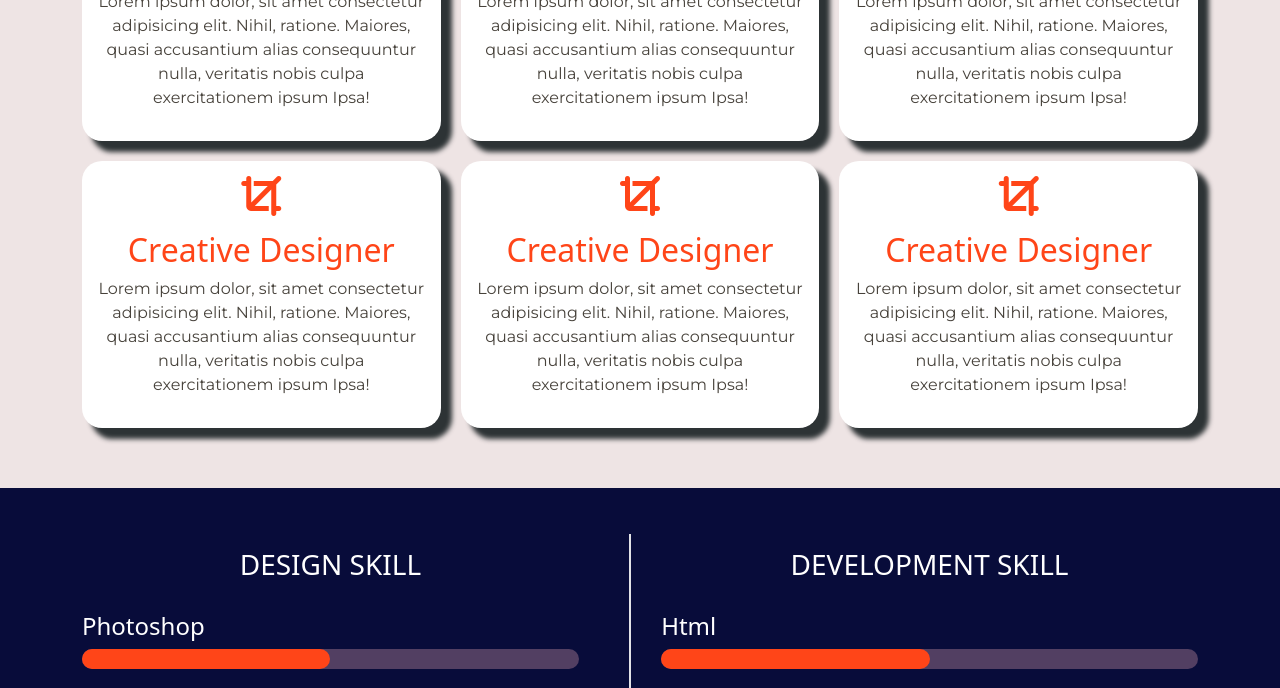
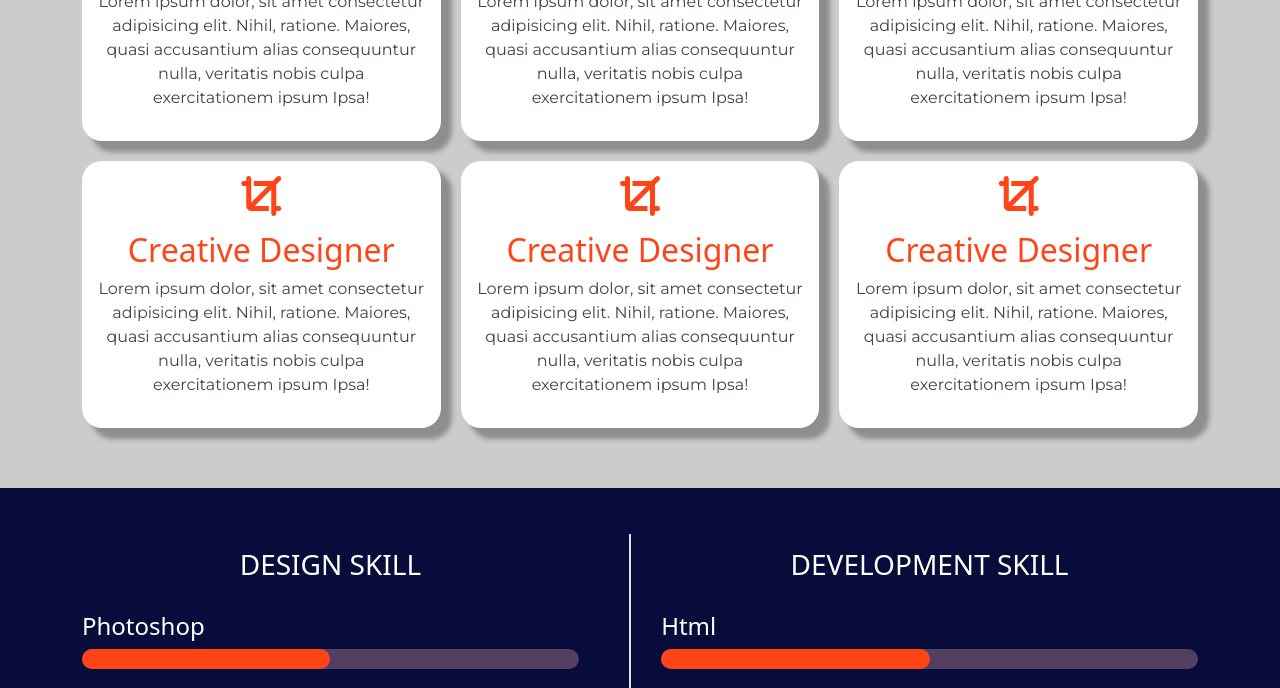
Before and after one commit to nayem12/portfolio-practise, a plain HTML site: page index.html in a window 1280 px wide. Shown: the part 751-1439 px from the top of the page. Drawn offline with nearby package versions, Linux system fonts and the light colour scheme.

Commit message:
Update style.css

```diff
--- a/style.css
+++ b/style.css
@@ -90,11 +90,11 @@
     background: #ffffff;
     padding: 15px;
     border-radius: 20px;
-    box-shadow: 10px 10px 5px 1px rgb(45, 51, 53);
+    box-shadow: 10px 10px 5px 1px rgba(45, 51, 53, 0.404);
 }
 .gr_bg
 {
-    background: #EEE4E4;
+    background: #cecbcb;
 }
 .item-grid h2
 {
```
